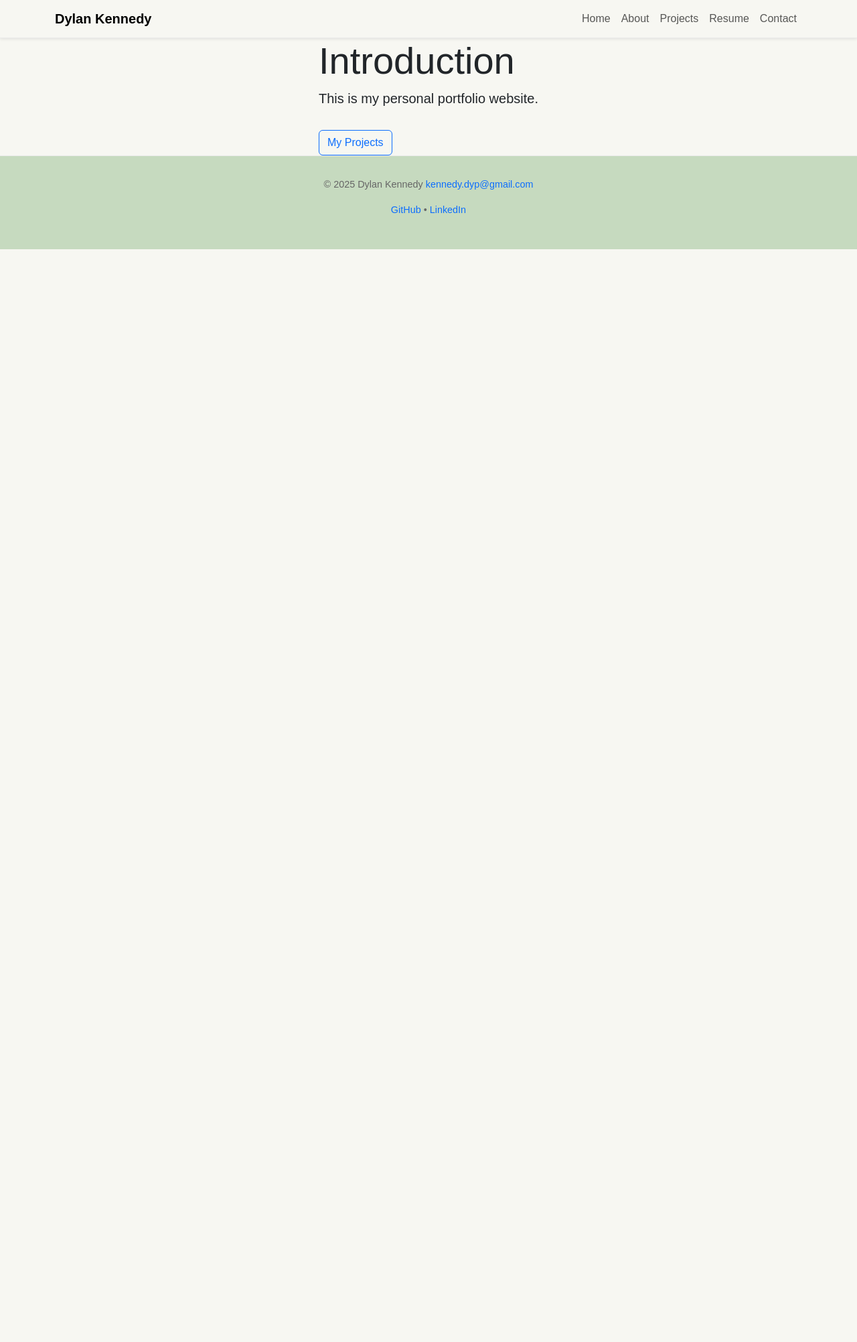
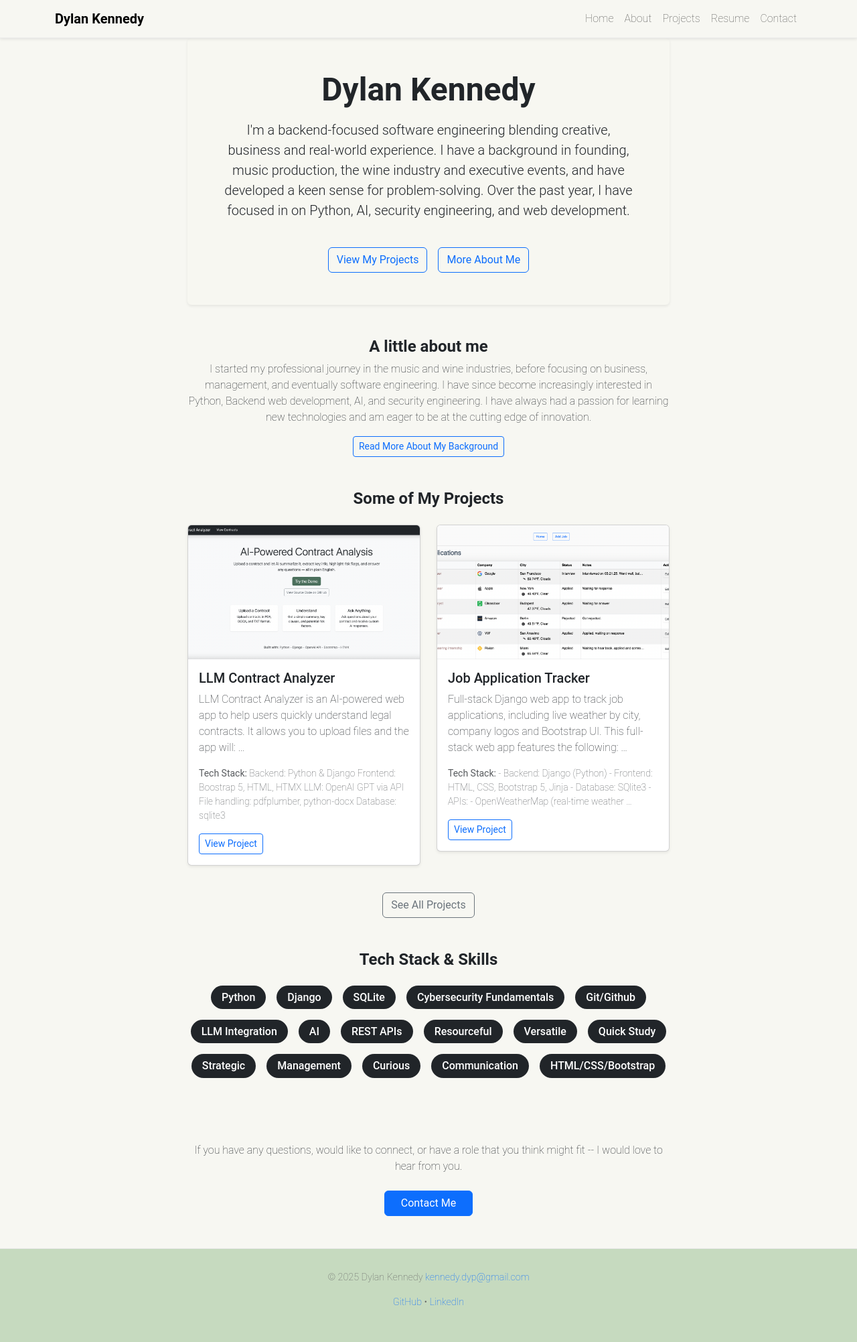
Before and after one commit to Dylan-kn/dylan_kennedy_portfolio, a Django app: page / in a window 1280 px wide. Shown: the whole page at 67% size. Before the commit the page ends 372 px from the top, so only its background shows below. Run offline with Django 5.2, Linux system fonts and the light colour scheme; data comes from the database, SQL or seed files in the repository; both versions use the stored data as it was after the commit.

Commit message:
Styled home/landing pages. Added functionality and content

```diff
--- a/pages/views.py
+++ b/pages/views.py
@@ -1,7 +1,9 @@
 from django.shortcuts import render
+from projects.models import Project
 
 def home(request):
-    return render(request, 'pages/home.html')
+    featured_projects = Project.objects.filter(is_featured=True)[:2]
+    return render(request, 'pages/home.html', {'projects': featured_projects})
 
 def about(request):
     return render(request, 'pages/about.html')
--- a/static/css/styles.css
+++ b/static/css/styles.css
@@ -1,7 +1,7 @@
 body {
-    font-family: 'Robolo', sans-serif !important;
-    background-color: #F7F7F2 !important;
-
+    font-family: 'Roboto', sans-serif;
+    background-color: #F7F7F2;
+    font-weight: 200;
   }
 
   .navbar-custom {
@@ -26,3 +26,39 @@ body {
   a:hover {
     text-decoration: underline;
   }
+
+  .hero {
+    background-color: #F7F7F1;
+    margin-bottom: 3rem;
+    border-radius: 12px;
+  }
+
+  .card-text {
+    min-height: 80px;
+  }
+
+  .card:hover {
+    transform: translateY(-4px);
+    box-shadow: 0 8px 20px rgba(0, 0, 0, 0.1);
+    transition: all 0.2s ease-in-out;
+  }
+
+  .card-img-top {
+    transition: transform 0.3s ease;
+  }
+
+  .card:hover .card-img-top {
+    transform: scale(1.02);
+  }
+
+  .badge {
+    padding: 0.6em 1em;
+    font-weight: 500;
+    border-radius: 999px;
+  }
+
+  .badge:hover {
+    box-shadow: 0 8px 20px rgba(0, 0, 0, 0.1);
+    transition: all 0.2s ease-in-out;
+    transform: scale(1.1);
+  }
--- a/templates/base.html
+++ b/templates/base.html
@@ -11,7 +11,7 @@
   <link rel="stylesheet" href="{% static 'css/styles.css' %}">
 </head>
 
-<body style="font-family: 'Inter', sans-serif; background-color: #f8f9fa;">
+<body>
   <nav class="navbar navbar-expand-lg navbar-light navbar-custom sticky-top shadow-sm">
     <div class="container">
       <a class="navbar-brand fw-bold" href="{% url 'home' %}">Dylan Kennedy</a>
--- a/templates/pages/home.html
+++ b/templates/pages/home.html
@@ -1,9 +1,77 @@
 {% extends 'base.html' %}
 {% block title %}Home{% endblock %}
 {% block content %}
-  <div class="hero-container">
-    <h1 class="display-4">Introduction</h1>
-    <p class="lead">This is my personal portfolio website.</p>
-    <a href="{% url 'project_list' %}" class="btn btn-outline-primary mt-3">My Projects</a>
+  <div class="hero p-5 rounded shadow-sm text-center">
+    <h1 class="display-5 fw-bold mb-3">Dylan Kennedy</h1>
+    <p class="lead mb-4">I'm a backend-focused software engineering blending creative, business and real-world experience.
+      I have a background in founding, music production, the wine industry and executive events, and have developed
+      a keen sense for problem-solving. Over the past year, I have focused in on Python, AI, security engineering,
+      and web development.
+    <div class="d-flex justify-content-center gap-3 flex-wrap">
+      <a href="{% url 'project_list' %}" class="btn btn-outline-primary mt-3">View My Projects</a>
+      <a href="{% url 'about' %}" class="btn btn-outline-primary mt-3">More About Me</a>
+    </div>
   </div>
+
+  <div class="mt-5 mb-4 text-center">
+    <h2 class="h4 fw-bold">A little about me</h2>
+    <p class="mx-auto" style="max-width: 720px;">
+      I started my professional journey in the music and wine industries, before focusing on business, management, and eventually
+      software engineering. I have since become increasingly interested in Python, Backend web development, AI, and security engineering.
+      I have always had a passion for learning new technologies and am eager to be at the cutting edge of innovation.
+    </p>
+    <a href="{% url 'about' %}" class="btn btn-sm btn-outline-primary">Read More About My Background<a/>
+  </div>
+
+  <div class="mt-5">
+    <h2 class="h4 fw-bold text-center mb-4">Some of My Projects</h2>
+    <div class="row">
+      {% for project in projects %}
+        <div class="col md-6 mb-4">
+          <div class="card h-600 shadow-sm">
+            {% if project.image %}
+              <img src="{{ project.image.url }}" class="card-img-top" alt="{{ project.title }}" style="height: 200px; object-fit: cover;">
+            {% endif %}
+            <div class="card-body">
+              <h5 class="card-title">{{ project.title }}</h5>
+              <p class="card-text">{{ project.description|truncatewords:25 }}</p>
+              <p class="text-muted small"><strong>Tech Stack:</strong> {{ project.tech_stack|truncatewords:20 }}</p>
+              <a href="{% url 'project_detail' project.slug %}" class="btn btn-sm btn-outline-primary">View Project</a>
+            </div>
+          </div>
+        </div>
+      {% endfor %}
+    </div>
+    <div class="text-center mt-3">
+      <a href="{% url 'project_list' %}" class="btn btn-outline-secondary">See All Projects</a>
+    </div>
+  </div>
+
+  <div class="mt-5 text-center">
+    <h2 class="h4 fw-bold mb-4">Tech Stack & Skills</h2>
+    <div class="d-flex flex-wrap justify-content-center gap-3">
+      <span class="badge bg-dark fs-6">Python</span>
+      <span class="badge bg-dark fs-6">Django</span>
+      <span class="badge bg-dark fs-6">SQLite</span>
+      <span class="badge bg-dark fs-6">Cybersecurity Fundamentals</span>
+      <span class="badge bg-dark fs-6">Git/Github</span>
+      <span class="badge bg-dark fs-6">LLM Integration</span>
+      <span class="badge bg-dark fs-6">AI</span>
+      <span class="badge bg-dark fs-6">REST APIs</span>
+      <span class="badge bg-dark fs-6">Resourceful</span>
+      <span class="badge bg-dark fs-6">Versatile</span>
+      <span class="badge bg-dark fs-6">Quick Study</span>
+      <span class="badge bg-dark fs-6">Strategic</span>
+      <span class="badge bg-dark fs-6">Management</span>
+      <span class="badge bg-dark fs-6">Curious </span>
+      <span class="badge bg-dark fs-6">Communication</span>
+      <span class="badge bg-dark fs-6">HTML/CSS/Bootstrap</span>
+    </div>
+  </div>
+
+  <div class="mt-5 py-5 text-center rounded">
+    <p>If you have any questions, would like to connect, or have a role that you think might fit -- I would love to hear from you.</p>
+    <a href="{% url 'contact' %}" class="btn btn-primary mt-2 px-4">Contact Me</a>
+  </div>
+
 {% endblock %}
```
Also changed, not shown: db.sqlite3.
